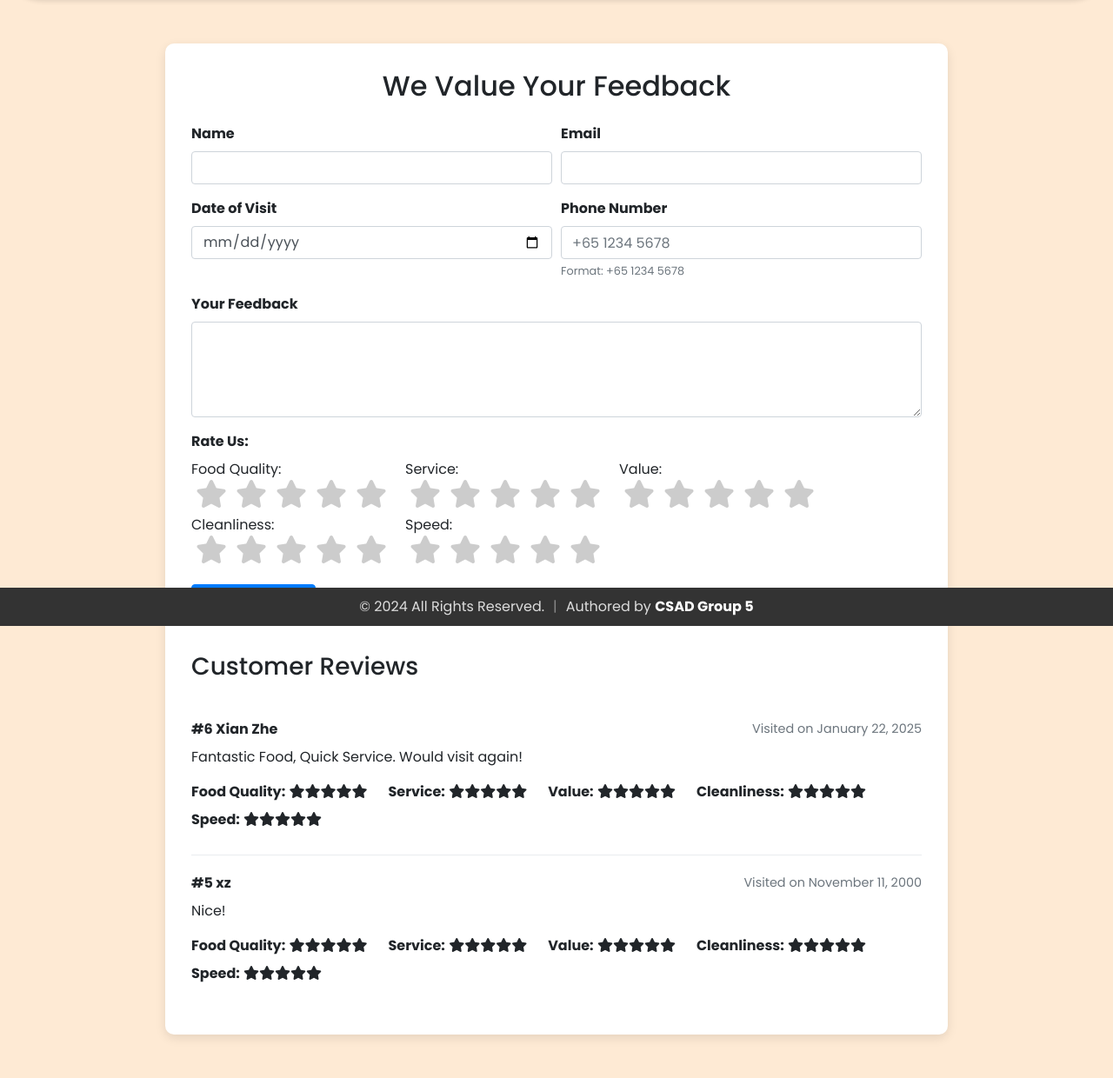
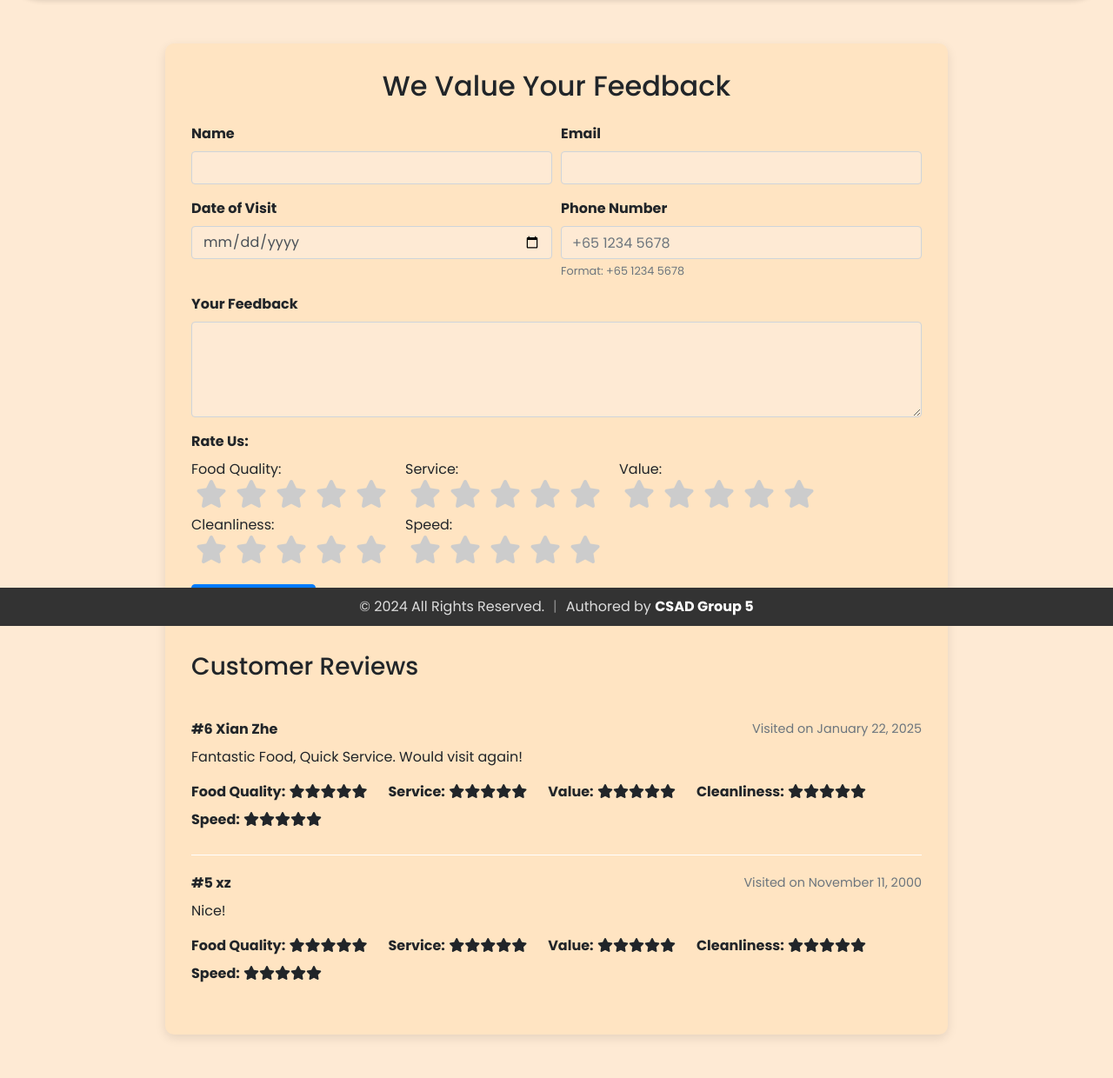
Before and after one commit to xianzhe11/CSAD-Project-Group_5, a PHP site: page /php/review.php in a window 1280 px wide. Shown: the part 80-1320 px from the top of the page at 87% size. Run offline with PHP 8.4, Linux system fonts and the light colour scheme; data comes from the database, SQL or seed files in the repository.

Commit message:
changes to ui

```diff
--- a/css/menu.css
+++ b/css/menu.css
@@ -68,6 +68,11 @@ body {
     padding-top: 15px;
     padding-bottom: 0px;
     background-color: #ffe4c2;
+}
+
+
+.modal-content {
+    background-color: #feead4 !important;
 }
 
 .menu-item {
--- a/css/review.css
+++ b/css/review.css
@@ -4,11 +4,17 @@ body {
     margin: 0;
     padding: 0;
 }
+input {
+    background-color: #feead4 !important;
+}
+textarea {
+    background-color: #feead4 !important;
+}
 .review-container {
     max-width: 900px;
     margin: 50px auto;
     padding: 30px;
-    background-color: #ffffff;
+    background-color: #ffe4c2;
     border-radius: 10px;
     box-shadow: 0 4px 12px rgba(0,0,0,0.1);
 }
@@ -36,7 +42,7 @@ body {
     color: #ffc107;
 }
 .review-item {
-    border-bottom: 1px solid #e9ecef;
+    border-bottom: 1px solid #fff;
     padding: 20px 0;
 }
 .review-item:last-child {
--- a/php/cart.php
+++ b/php/cart.php
@@ -44,7 +44,6 @@ if ($_SERVER['REQUEST_METHOD'] === 'POST') {
 <!DOCTYPE html>
 <html lang="en">
 <head>
-    <!-- (Head content remains unchanged) -->
     <meta charset="UTF-8">
     <meta name="viewport" content="width=device-width, initial-scale=1.0">
     <title>Cart</title>
```
Also changed, not shown: php/index.php (+5 -5 lines).
